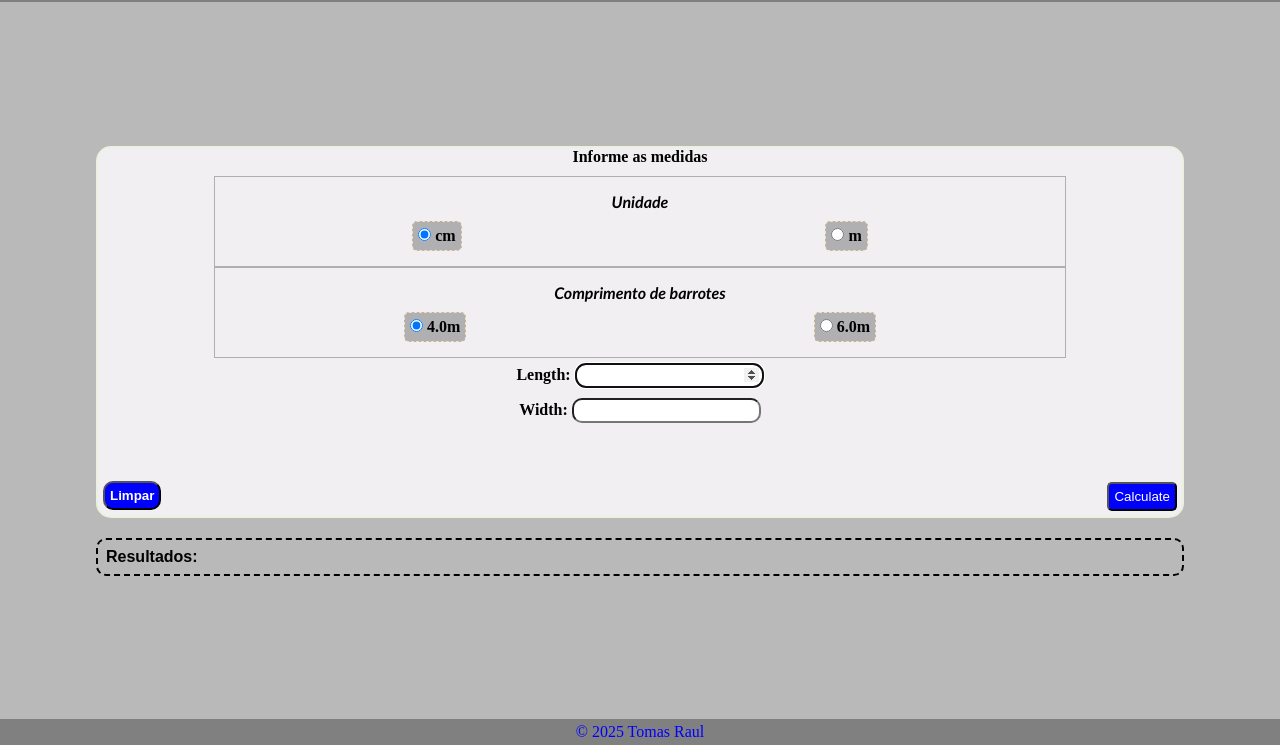
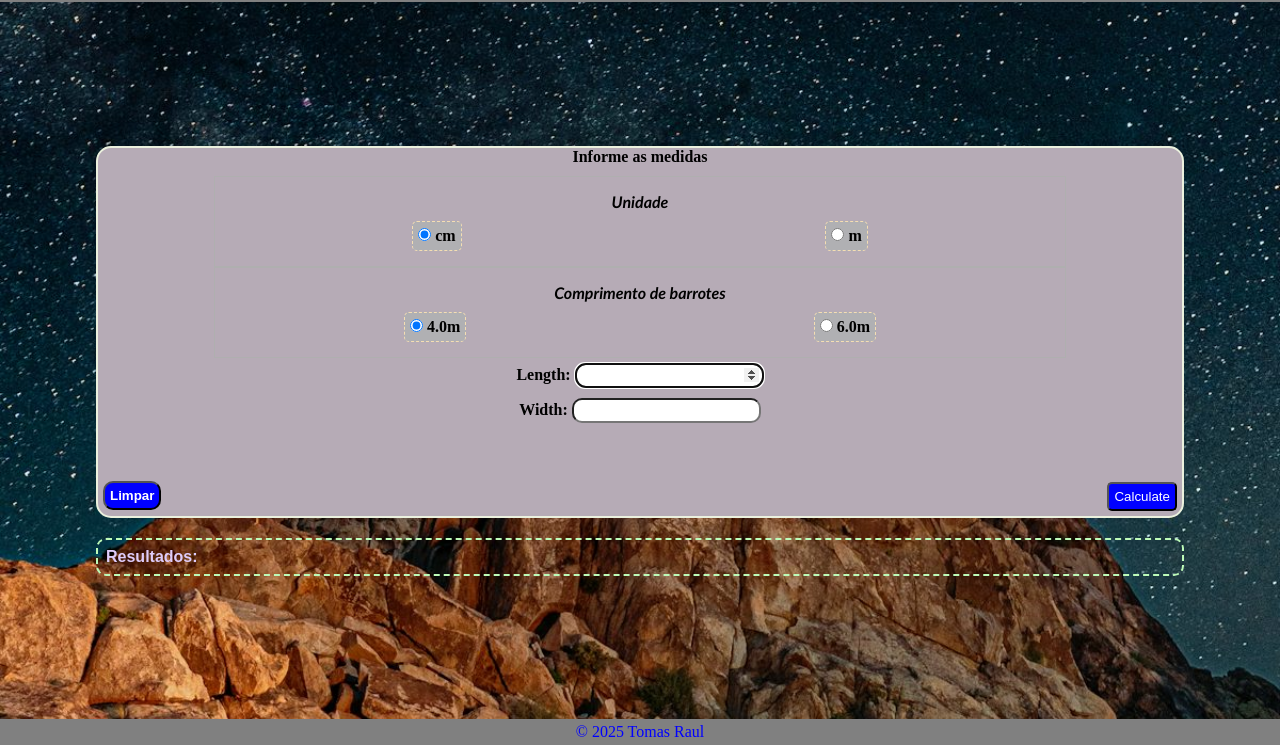
Before and after one commit to tomasraul/BestTeam, a plain HTML site: page index.html in a window 1280 px wide. Shown: the part 55-800 px from the top of the page. Drawn offline with Linux system fonts and the light colour scheme.

Commit message:
style changed

```diff
--- a/style.css
+++ b/style.css
@@ -15,6 +15,11 @@ body{
     flex-direction: column;
     justify-content: space-between;
     background-color: #b9b9b9;
+    background-image: url(photo-1685495856559-5d96a0e51acb.jpeg);
+    background-size: cover;
+    background-repeat: no-repeat;
+    background-attachment: fixed;
+    background-position: bottom center;
 }
 main{
     width: 85%;
@@ -28,7 +33,7 @@ fieldset{
     border: none;
 }
 .formulario{
-    background-color: #f1eff1;
+    background-color: #b6abb6;
     border: 2px solid rgb(235, 241, 222);
     border-radius: 15px ;
 }
@@ -97,13 +102,14 @@ button{
     cursor: pointer;
 }
 .result{
-    border: 2px dashed black;
+    border: 2px dashed rgb(189, 250, 184);
     margin-top: 20px;
     border-radius: 10px;
     padding: 8px;
     text-align: justify;
     font-weight: 700;
     font-family: Arial, Helvetica, sans-serif;
+    color: #dfccfa;
 }
 .res{
     border: #858484 solid 1px;
```
Also changed, not shown: photo-1685495856559-5d96a0e51acb.jpeg (added).
